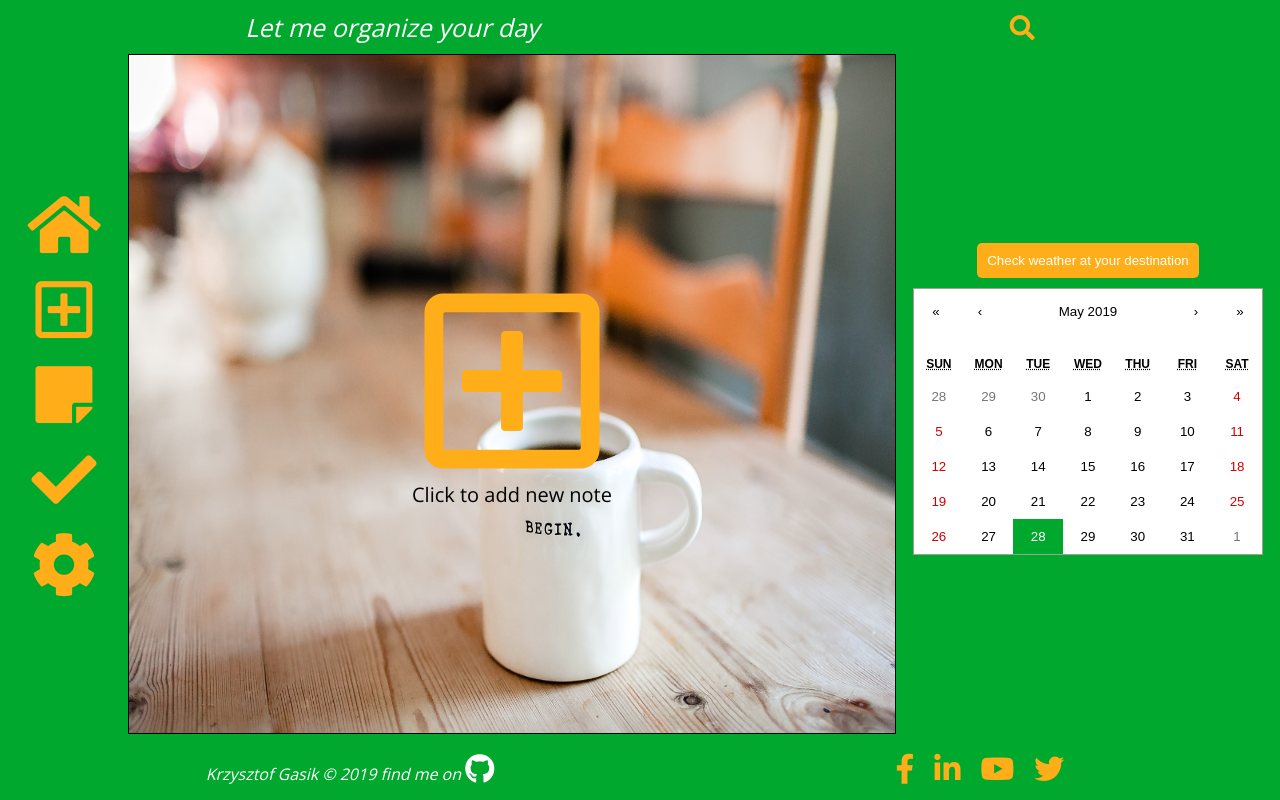
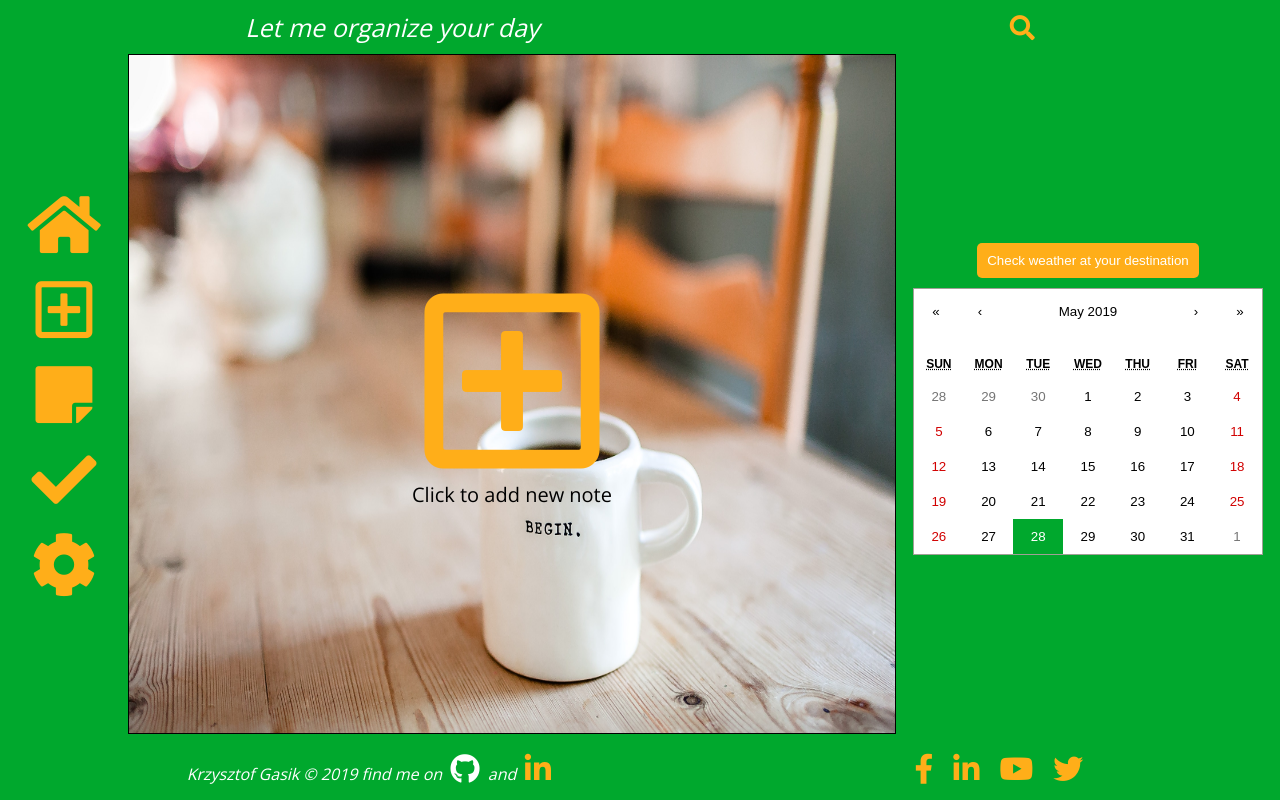
Before and after one commit to KrzysztofGasik/LetMeOrganizeYourDay, a React app: page /#/new in a window 1280 px wide. Built offline with nearby package versions, Linux system fonts and the light colour scheme.

Commit message:
update footer

```diff
--- a/src/Components/Footer.js
+++ b/src/Components/Footer.js
@@ -26,7 +26,16 @@
 export const Footer = () => {
   return (
     <footer>
-      <span>Krzysztof Gasik &copy; 2019 find me on <a href='https://github.com/KrzGas' target="_blank"><i className="fab fa-github"></i></a></span>
+      <span>
+        Krzysztof Gasik &copy; 2019 find me on &#160;
+        <a href="https://github.com/KrzGas" target="_blank">
+          <i className="fab fa-github" />
+        </a>
+        &#160;&#160;and&#160;&#160;
+        <a href="https://linkedin.com/in/krzysztof-gasik" target="_blank">
+          <i className="fab fa-linkedin-in" />
+        </a>
+      </span>
       <ul>
         {socialMediaElements.map(item => (
           <li key={item.name}>
```
Also changed, not shown: 1 other file (tests, documents, lock files or other folders).
